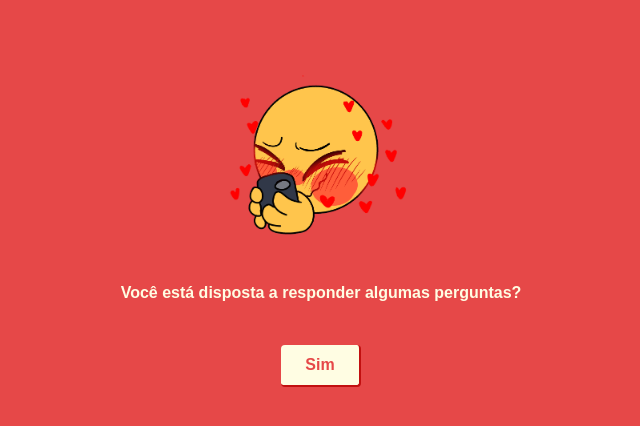
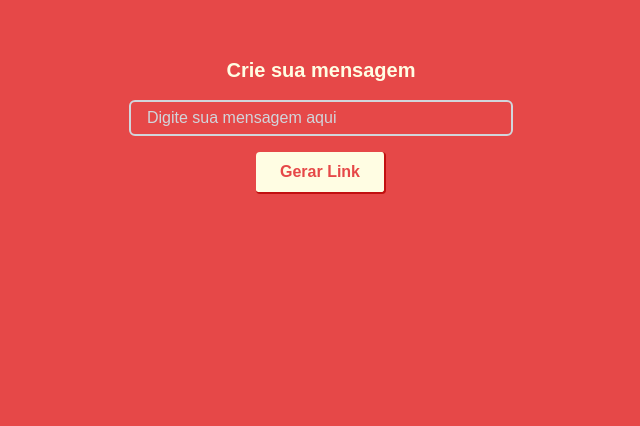
Before and after one commit to DaniloSamways/ForBell, a React (Create React App) app: page /create in a window 1280 px wide. Shown: the top 426 px of the page, without its empty margins (319-959 px from the left). Built offline with nearby package versions, Linux system fonts and the light colour scheme.

Commit message:
first commit

```diff
--- a/package.json
+++ b/package.json
@@ -12,6 +12,7 @@
     "@types/react-dom": "^18.0.6",
     "react": "^18.2.0",
     "react-dom": "^18.2.0",
+    "react-router-dom": "^6.9.0",
     "react-scripts": "5.0.1",
     "typescript": "^4.7.4",
     "web-vitals": "^2.1.4"
@@ -41,6 +42,7 @@
     ]
   },
   "devDependencies": {
+    "@types/react-router-dom": "^5.3.3",
     "autoprefixer": "^10.4.8",
     "postcss": "^8.4.16",
     "tailwindcss": "^3.1.8"
--- a/public/index.html
+++ b/public/index.html
@@ -1,5 +1,5 @@
 <!DOCTYPE html>
-<html lang="en">
+<html lang="pt-br">
   <head>
     <meta charset="utf-8" />
     <link rel="icon" href="%PUBLIC_URL%/health.png" />
@@ -24,7 +24,7 @@
       work correctly both with client-side routing and a non-root public URL.
       Learn how to configure a non-root public URL by running `npm run build`.
     -->
-    <title>Te amo Bel</title>
+    <title>With Love For Bell <3</title>
   </head>
   <body>
     <noscript>You need to enable JavaScript to run this app.</noscript>
--- /dev/null
+++ b/src/AppRouter.tsx
@@ -0,0 +1,15 @@
+import { BrowserRouter as Router, Route, Routes } from "react-router-dom";
+import Form from "./components/Form";
+import Main from './Main'
+
+export default function AppRouter() {
+  return (
+    <Router>
+      <Routes>
+        <Route Component={Main} path="/:id" />
+        <Route Component={Main} path="/" />
+        <Route Component={Form} path="/create" />
+      </Routes>
+    </Router>
+  )
+}
--- a/src/App.jsx
+++ b/src/Main.jsx
@@ -1,8 +1,21 @@
-import { useRef, useState } from "react";
+import { useEffect, useRef, useState } from "react";
+import { useParams } from "react-router-dom";
 import emoji from "./assets/emoji.png";
 import health from "./assets/health.png";
 
-function App() {
+export default function Main() {
+  const { id } = useParams();
+
+  const [phrase, setPhrase] = useState("");
+
+  useEffect(() => {
+    if (id) {
+      fetch(`http://localhost:3333/${id}`)
+        .then(response => response.json())
+        .then(data => setPhrase(data.phrase))
+    }
+  }, []);
+
   var noButtonTranslate = 0
   const noButton = useRef()
   const [currentAnswer, setCurrentAnswer] = useState(0);
@@ -57,22 +70,32 @@ function App() {
             </>
           ) : (
             <div className="flex flex-col items-center gap-4">
-              <p className="font-semibold" align="center">"
-                <b>Meu amor por você é igual um círculo, 360º"</b> - Danilo
-              </p>
+              {!id ? (
+                <>
+                  <p className="font-semibold" align="center">"
+                    <b>Meu amor por você é igual um círculo, 360º"</b> - Danilo
+                  </p>
 
-              <p align="center">Te amo Bel, minha princesinha gatinha</p>
+                  <p align="center">Te amo Bel, minha princesinha gatinha</p>
 
-              <img src={health} alt="" width={200} />
+                  <img src={health} alt="" width={200} />
 
-              <p className="mt-10">Made with 🤍 by Danilo</p>
+                  <p className="mt-10">Made with 🤍 by <a className="font-semibold text-red-300" href="https://www.instagram.com/danilo.samw/">@danilo.samw</a></p>
+                </>
+              ) : (
+                <>
+                  <p className="font-semibold max-w-md" align="center">
+                    <b>{phrase}</b>
+                  </p>
+                  <img src={health} alt="" width={200} />
+
+                  <p className="mt-10">Made with 🤍 by <a className="font-semibold text-red-300" href="https://www.instagram.com/danilo.samw/">@danilo.samw</a></p>
+                </>
+              )}
             </div>
-          )
-          }
+          )}
         </div>
       </div>
-    </div>
+    </div >
   );
 }
-
-export default App;
--- /dev/null
+++ b/src/components/Form.tsx
@@ -0,0 +1,45 @@
+import { useState } from "react"
+
+export default function Form() {
+  const [phrase, setPhrase] = useState('');
+  const [link, setLink] = useState('');
+
+  const copyLink = () => {
+    navigator.clipboard.writeText(link);
+  }
+
+  const handleButton = async () => {
+    if (!phrase || phrase.length < 7) return;
+
+    const options = {
+      method: 'POST',
+      headers: { 'Content-Type': 'application/json' },
+      body: `{"phrase": "${phrase}"}`
+    };
+
+    await fetch('http://localhost:3333/', options)
+      .then(response => response.json())
+      .then(response => setLink("http://localhost:3000/" + response.id))
+  }
+
+  return (
+    <div className="flex flex-col w-full min-h-screen items-center pt-14 gap-4">
+      <h1 className="text-xl font-semibold">Crie sua mensagem</h1>
+      <input
+        placeholder="Digite sua mensagem aqui"
+        className="placeholder:text-gray-300 border-2 border-gray-300 rounded-md px-4 py-1 w-96 bg-inherit"
+        type="text"
+        value={!link ? phrase : link}
+
+        disabled={link !== ''}
+        onChange={(e) => setPhrase(e.target.value)}
+      />
+      <button
+        onClick={!link ? handleButton : copyLink}
+        className="bg-tertiary text-secondary font-bold px-6 py-2 rounded border-primary border-r-2 border-b-2 active:bg-secondary active:color-tertiary transition-colors duration-300"
+      >
+        {!link ? "Gerar Link" : "Copiar Link"}
+      </button>
+    </div>
+  )
+}
--- a/src/index.tsx
+++ b/src/index.tsx
@@ -1,7 +1,7 @@
 import React from 'react';
 import ReactDOM from 'react-dom/client';
+import AppRouter from './AppRouter';
 import './index.css';
-import App from './App.jsx';
 import reportWebVitals from './reportWebVitals';
 
 const root = ReactDOM.createRoot(
@@ -9,7 +9,7 @@ const root = ReactDOM.createRoot(
 );
 root.render(
   <React.StrictMode>
-    <App />
+    <AppRouter />
   </React.StrictMode>
 );
 
```
Also changed, not shown: 1 other file (tests, documents, lock files or other folders).
